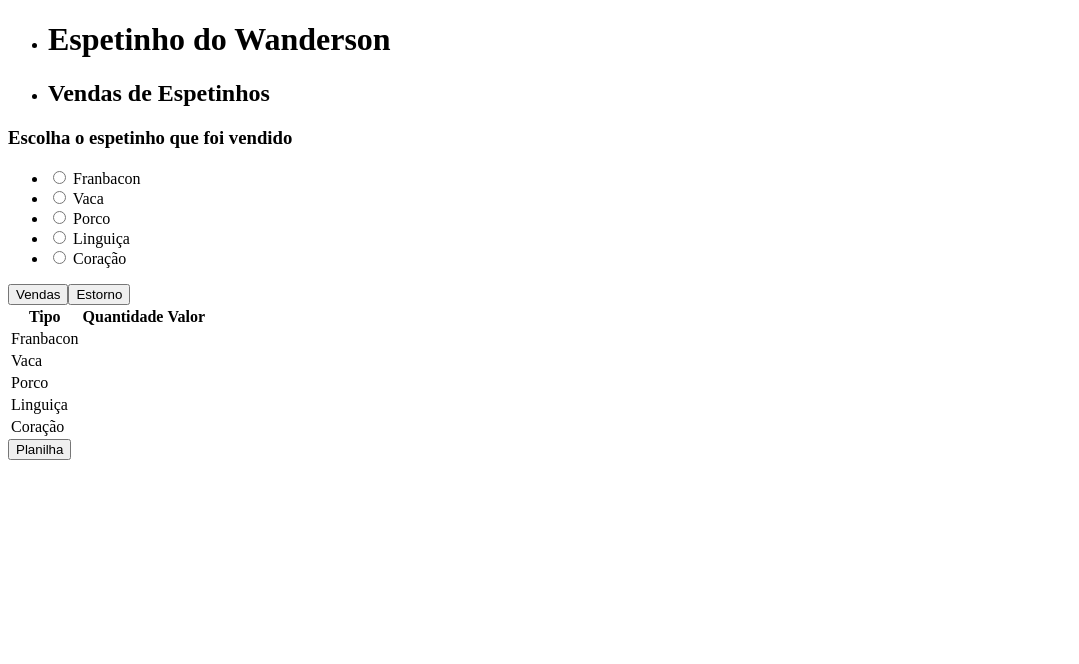
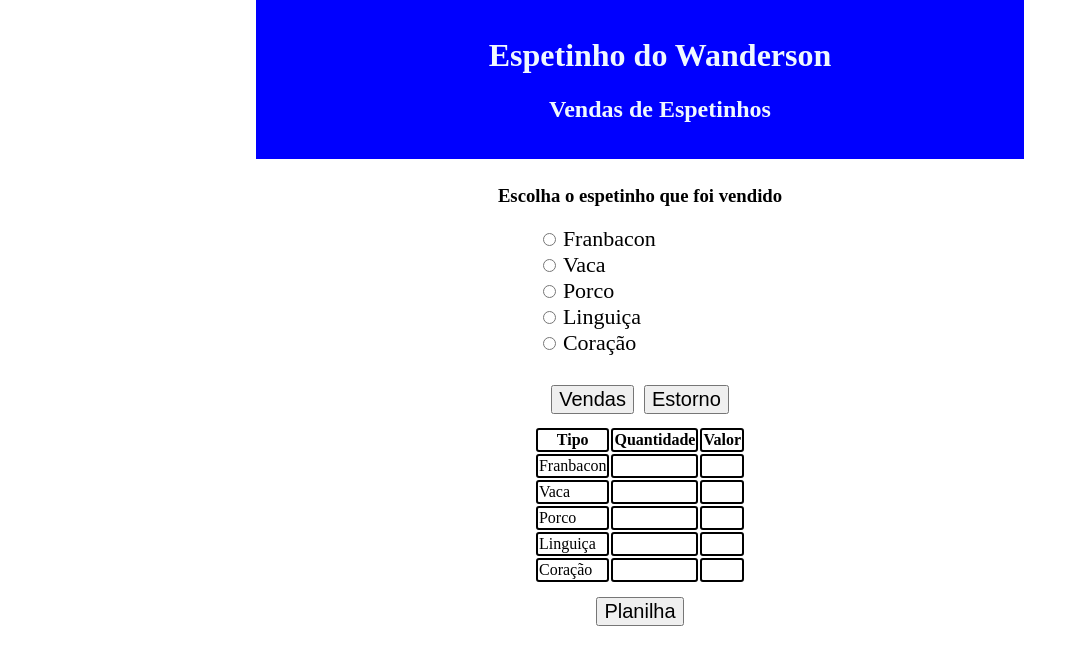
Before and after one commit to JoaquimNeto10/espetinhos, a plain HTML site: page index.html in a window 1280 px wide. Shown: the whole page, without its empty margins (0-1079 px from the left). Drawn offline with Linux system fonts and the light colour scheme.

Commit message:
css pronto

```diff
--- a/index.html
+++ b/index.html
@@ -16,8 +16,8 @@
     </header>
 
     <section>
-        <h3>Escolha o espetinho que foi vendido</h3>
         <form>
+            <h3>Escolha o espetinho que foi vendido</h3>
             <ul>
                 <li><input type="radio" id="franbacon" name="espetos">
                 <label for="franbacon">Franbacon</label></li>
--- a/style.css
+++ b/style.css
@@ -0,0 +1,43 @@
+body{
+    margin: auto;
+    width: 60%;
+}
+
+header{
+    display: flex;
+    justify-content: center;
+    background-color: blue;
+    color: aliceblue;
+    text-align: center;
+}
+
+header ul li{
+    list-style: none;
+}
+
+section form ul li{
+    list-style: none;
+}
+
+section form ul li label{
+    font-size: 22px;
+}
+
+section{
+    margin-top: 1%;
+    display: flex;
+    justify-content: center;
+    font-size: medium;
+}
+
+section button{
+    margin: 5px;
+    font-size: 20px;
+}
+
+table th, td{
+    border: 2px solid black;
+    border-collapse: collapse;
+    border-radius: 3px;
+    font-size: medium;
+}
```
Also changed, not shown: Lembrar.txt.
